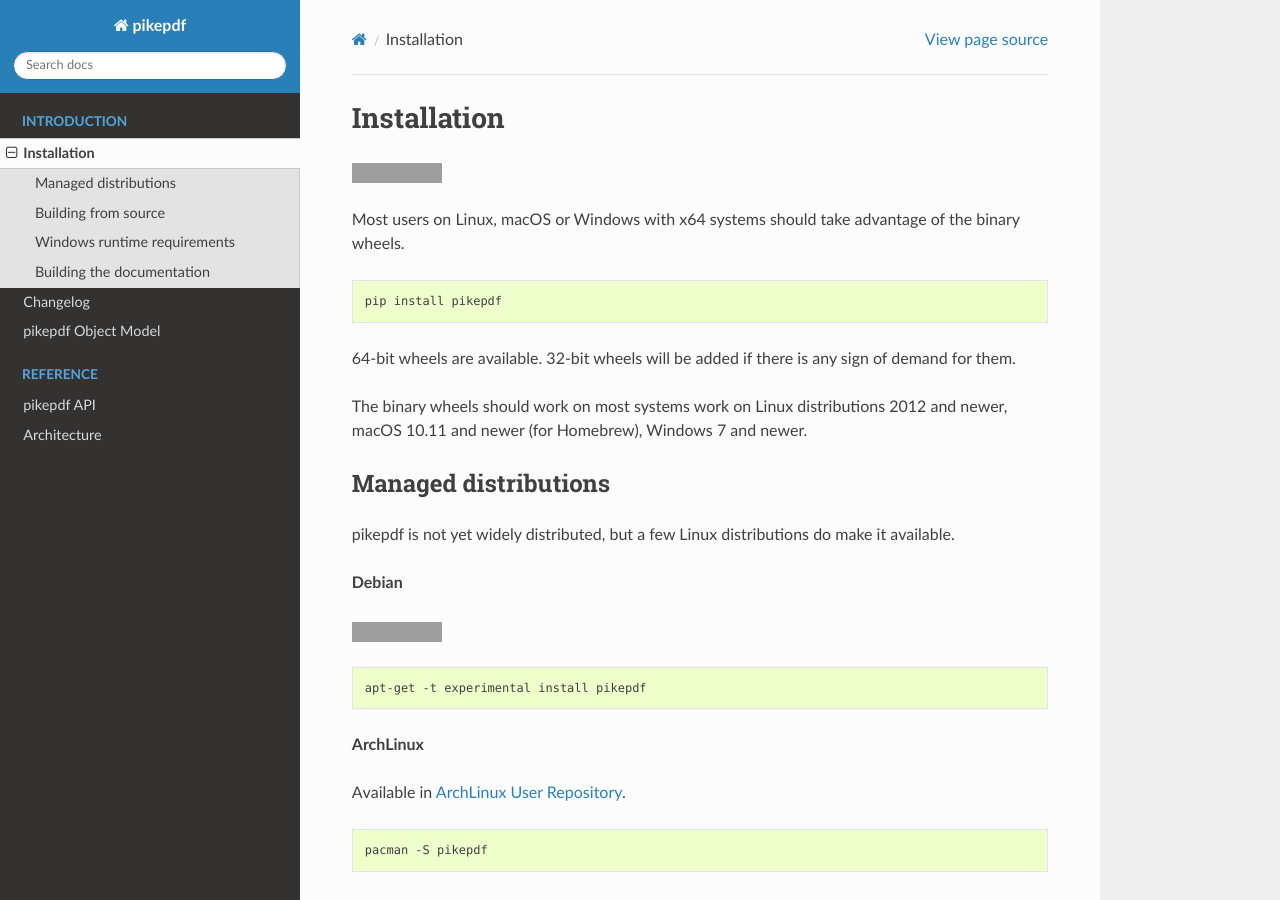
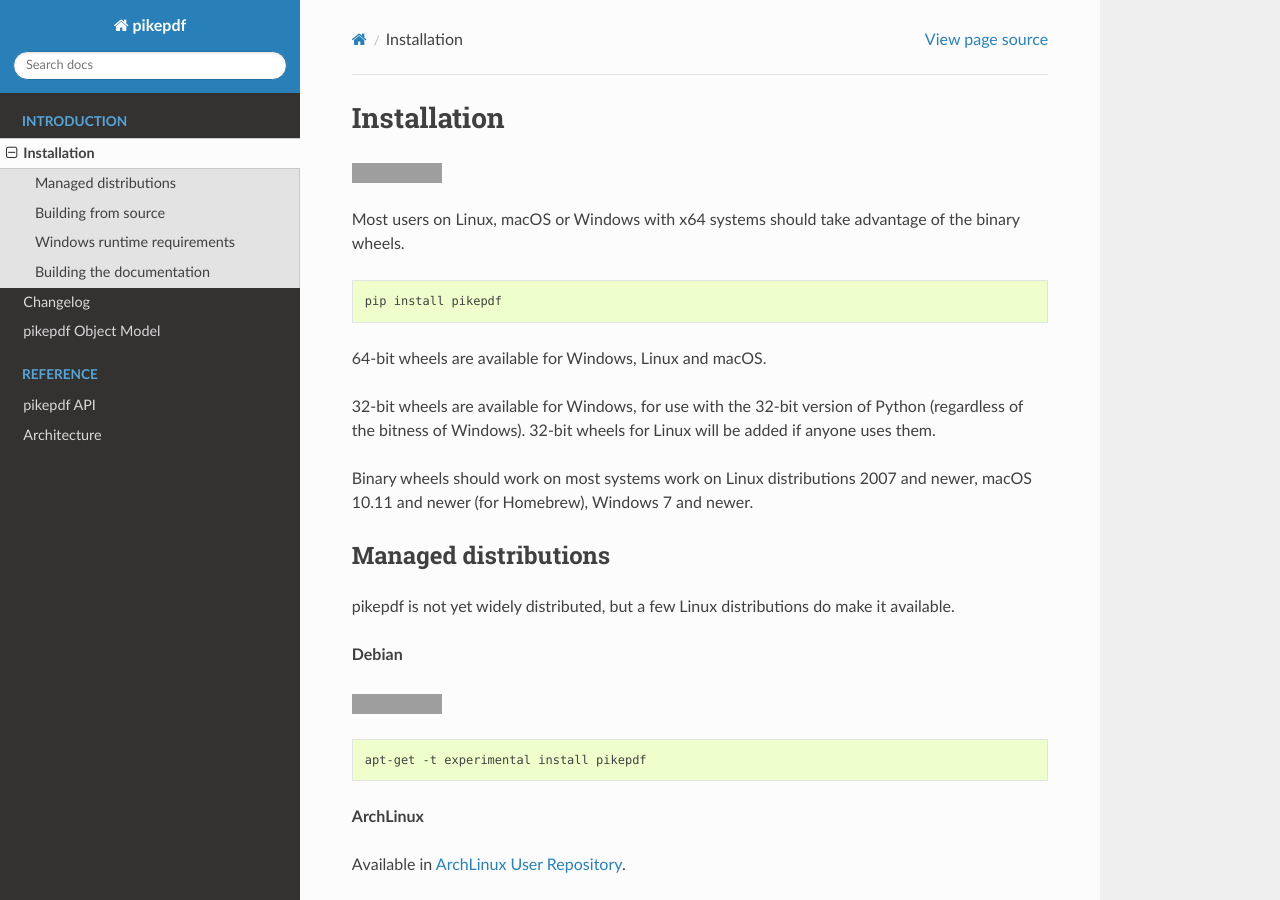
Before and after one commit to pikepdf/pikepdf, a Sphinx documentation site: the page built from docs/installation.rst, in a window 1280 px wide and 900 px high. Built offline with Sphinx 7.4.7 and the Read the Docs theme 2.0.0, drawn with Linux system fonts in a browser that asks for light colours; pages that are not in the unit, such as notebooks, are missing from menus; the version number could not be read and is left out; grey boxes are pictures that could not be loaded.

Commit message:
Note availability of 32-bit Windows wheels

```diff
--- a/docs/installation.rst
+++ b/docs/installation.rst
@@ -13,10 +13,13 @@
 
     pip install pikepdf
 
-64-bit wheels are available. 32-bit wheels will be added if there is any sign of
-demand for them.
+64-bit wheels are available for Windows, Linux and macOS.
 
-The binary wheels should work on most systems work on Linux distributions 2012
+32-bit wheels are available for Windows, for use with the 32-bit version of
+Python (regardless of the bitness  of Windows). 32-bit wheels for Linux will be
+added if anyone uses them.
+
+Binary wheels should work on most systems work on Linux distributions 2007
 and newer, macOS 10.11 and newer (for Homebrew), Windows 7 and newer.
 
 Managed distributions
```
